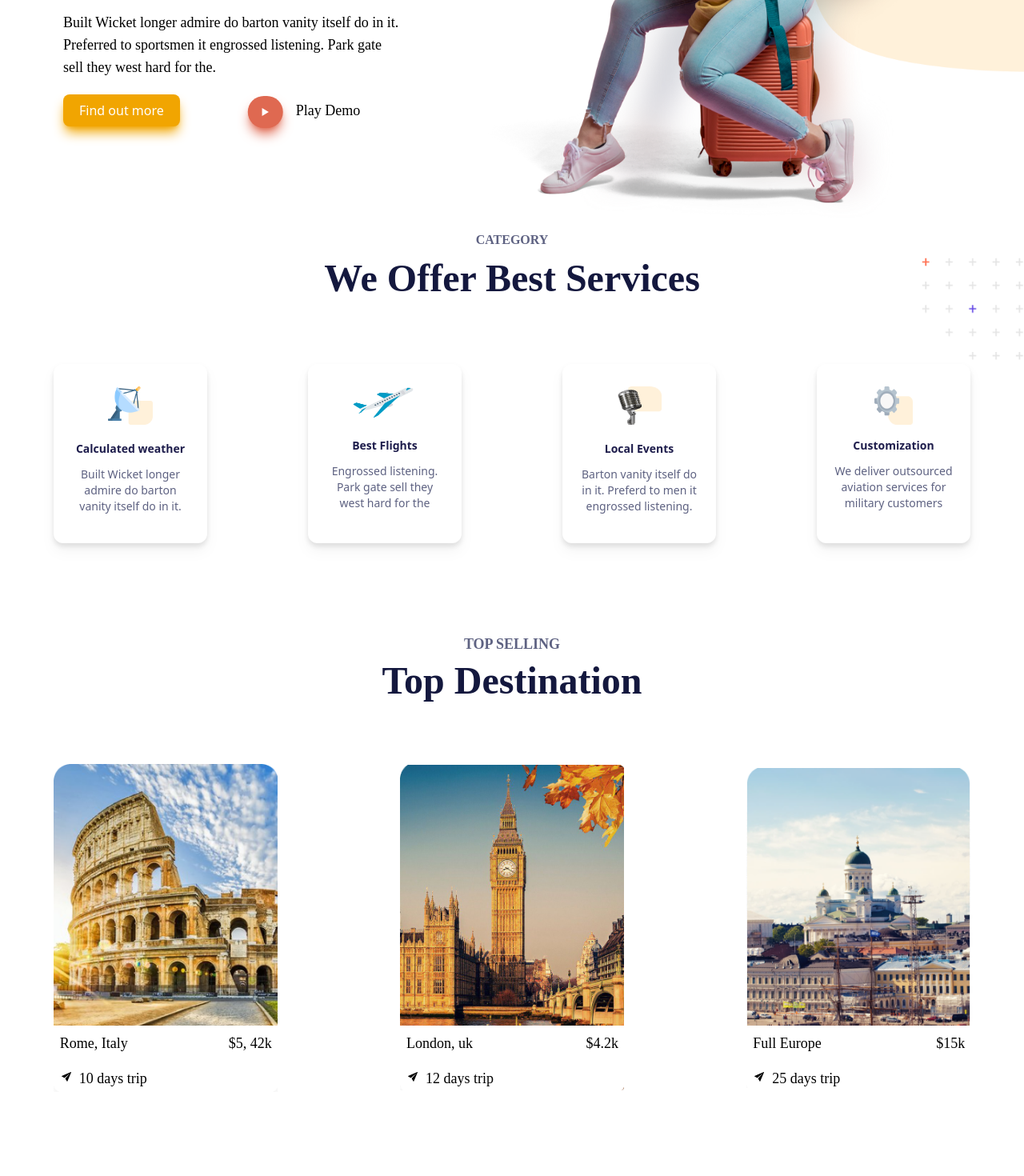
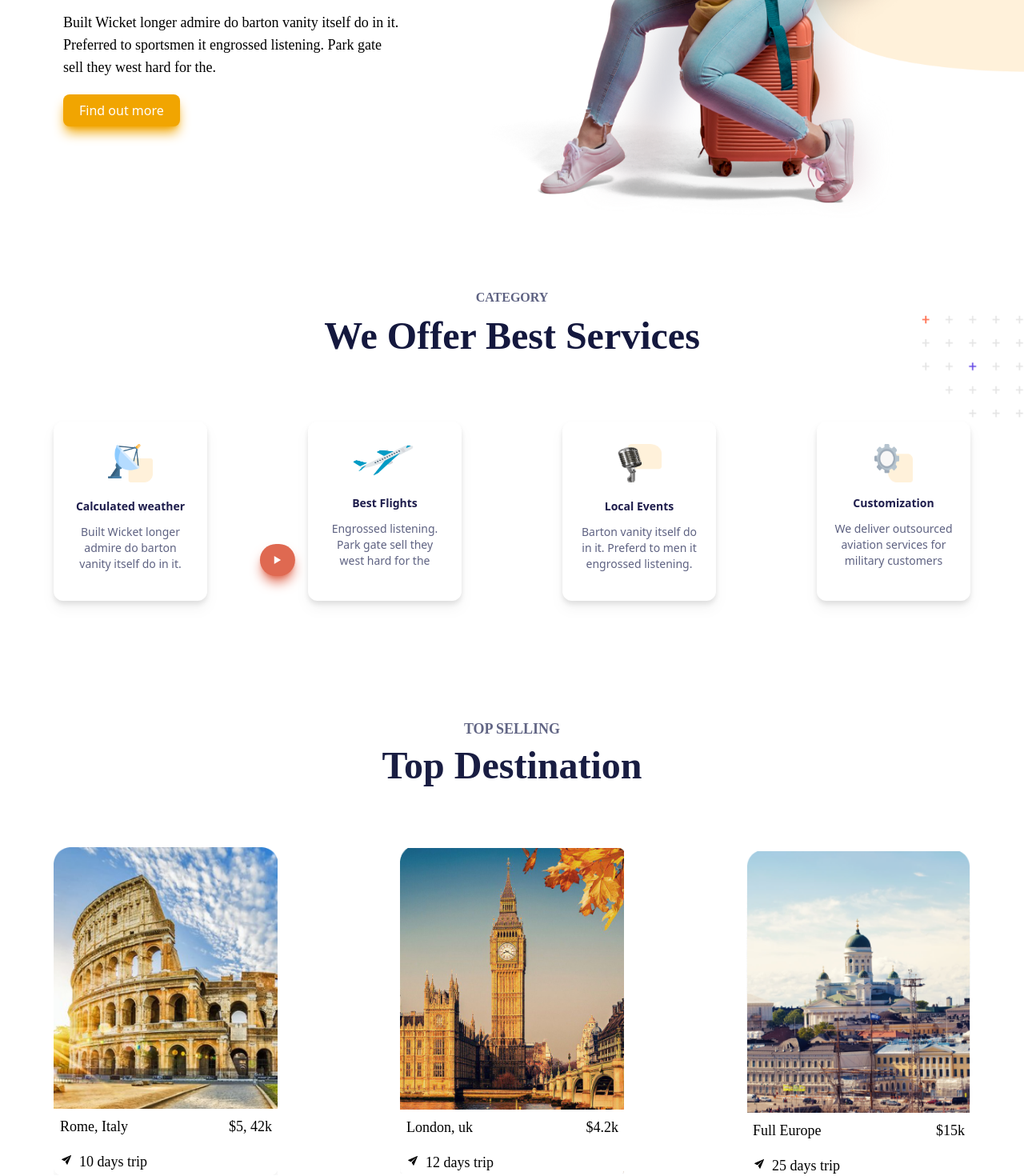
Before and after one commit to Princessayomide53/Travel-Agency, a React (Vite) app: page /landingpage in a window 1280 px wide. Shown: the part 440-1910 px from the top of the page at 80% size. Built offline with nearby package versions, Linux system fonts and the light colour scheme.

Commit message:
adding animations

```diff
--- a/src/layout/Categories.jsx
+++ b/src/layout/Categories.jsx
@@ -1,4 +1,4 @@
-import React from "react";
+import React, {useEffect} from "react";
 import group from "../assets/group.png";
 import wifi from "../assets/wifi.png";
 import plane from "../assets/plane.png";
@@ -8,12 +8,22 @@ import custom from "../assets/custom.png";
 import Card from "../Data/Data";
 import { IoIosSend } from "react-icons/io";
 import '../styles/app.css';
+import AOS from 'aos';
+import 'aos/dist/aos.css';
 
 
 function Categories() {
+  useEffect(() => {
+    AOS.init();
+  }, []);
+
   return (
     <section>
-      <div className="sm:mt-10 mt-10 md:mt-2">
+
+      <div className="sm:mt-10 mt-10 md:-mt-7 lg:mt-20">
+      <div data-aos="fade-down"
+      data-aos-easing="linear"
+      data-aos-duration="1500">
         <div className="">
           <p className="text-[#5E6282] font-bold text-center uppercase font-Poppins text-[11px] sm:text-base">
             Category
@@ -122,12 +132,17 @@ function Categories() {
             </div>
             <div className="absolute lg:top-36 md:top-[488px] md:left-[465px] xl:left-[960px] lg:left-[715px] mac:left-[1094px] cards sm:w-20 sm:h-20 -z-10 rounded-br-xl rounded-bl-sm rounded-t-[30px] bg-[#DF6951]"></div>
             </div>
-
+            </div>
 
           </div>
         </div>
 
-        <div className="sm:mt-28 mt-20">
+
+        <div data-aos="fade-up"
+       data-aos-offset="100"
+       data-aos-duration="3000"
+       data-aos-easing="ease-in-sine">
+        <div className="sm:mt-36 mt-20">
           <p className="text-[#5E6282] text-center font-semibold uppercase font-Poppins text-[11px] sm:text-lg">
             Top Selling
           </p>
@@ -135,9 +150,16 @@ function Categories() {
             Top Destination
           </h1>
         </div>
+        </div>
+
+
+        </div>
+
         <div className="flex sm:flex-row space-y-14 sm:space-y-0 flex-col items-center md:justify-evenly lg:justify-evenly xl:justify-around xl:space-x-5 sm:mt-20 mt-16 relative ">
           {Card.Image.map((data, id) => (
-            <div className="hover:drop-shadow-xl hover:shadow-2xl" key={id}>
+            <div className="hover:drop-shadow-xl hover:shadow-2xl" key={id} data-aos="flip-left"
+            data-aos-easing="ease-out-cubic"
+            data-aos-duration="2000">
 
             <div  className="z-50 flex items-center justify-evenly ">
             <center>
@@ -163,10 +185,7 @@ function Categories() {
           ))}
 
         </div>
-        {/* <div className="flex justify-end sm:-mt-60 lg:pr-5 xl:pr-20">
-            <img src={decore2} alt="" className="sm:w-10 h-32" />
-          </div> */}
-      </div>
+
     </section>
   );
 }
--- a/src/layout/Hero.jsx
+++ b/src/layout/Hero.jsx
@@ -1,4 +1,4 @@
-import React, { useState } from "react";
+import React, { useState, useEffect } from "react";
 import Nav from "./Nav";
 import decore from "../../src/assets/decore.png";
 import Image from "../../src/assets/Image.png";
@@ -6,9 +6,17 @@ import '../../src/App.css';
 // import Animista, { AnimistaTypes } from "react-animista";
 import {BiPlay} from "react-icons/bi";
 import tour from "../video/tour.mp4";
+import AOS from 'aos';
+import 'aos/dist/aos.css';
 
 
 function Hero() {
+
+  useEffect(() => {
+    AOS.init();
+  }, []);
+
+
   const [isPlaying, setIsPlaying] = useState(false);
   const [isNotPlaying, setIsNotPlaying] = useState(false);
 
@@ -25,15 +33,19 @@ function Hero() {
     <>
       <section>
         <Nav />
-        <div className="flex flex-end justify-end body ">
+
+        <div className="flex flex-end justify-end body">
           <img
             src={decore}
             alt=""
             className="sm:-mt-20 sm:w-[500px] sm: w-[220px] h-[350px] sm:h-[550px] -mt-[57px]"
           />
         </div>
-        <div className="z-50 sm:mt-10 lg:pl-[15px] md:pl-[27px] flex sm:flex-row flex-col md:justify-between lg:">
+        <div className="z-50 sm:mt-10 lg:pl-[15px] md:pl-[27px] flex sm:flex-row flex-col md:justify-between">
         {/* <Animista  duration="2s" delay="1s"> */}
+        <div data-aos="fade-up-right"
+        data-aos-easing="linear"
+        data-aos-duration="1500">
           <div className="sm:mt-10 pt-[190px] md:pt-0 sm:pl-10 md:pl-5 pl-10 lg:pl-12 xl:pl-16">
             <p className="text-[#DF6951] -mt-[440px]  font-Poppins font-bold sm:pl-0 md:text-xl text-sm lg:text-3xl">
               Best Destinations Around the world
@@ -56,14 +68,17 @@ function Hero() {
       <BiPlay className="text-white sm:text-xl"/> </button> <p className="sm:mt-6 mt-7 font-Poppins sm:text-lg text-sm">Play Demo</p></div>)}
         </div>
           </div>
+          </div>
 
-
+          <div data-aos="fade-up-left"data-aos-easing="linear"
+     data-aos-duration="1500">
           <div className="pr-20 lg:pr-[120px] pt-16 lg:pt-0">
             <img
               src={Image}
               alt=""
               className="lg:w-[450px] xl:w-[600px] xl:h-[600px] lg:h-[450px] sm:-mt-[450px] md:w-[300px] md:h-[300px] -mt-[120px] w-[300px] h-[300px]"
             />
+          </div>
           </div>
         </div>
       </section>
```
